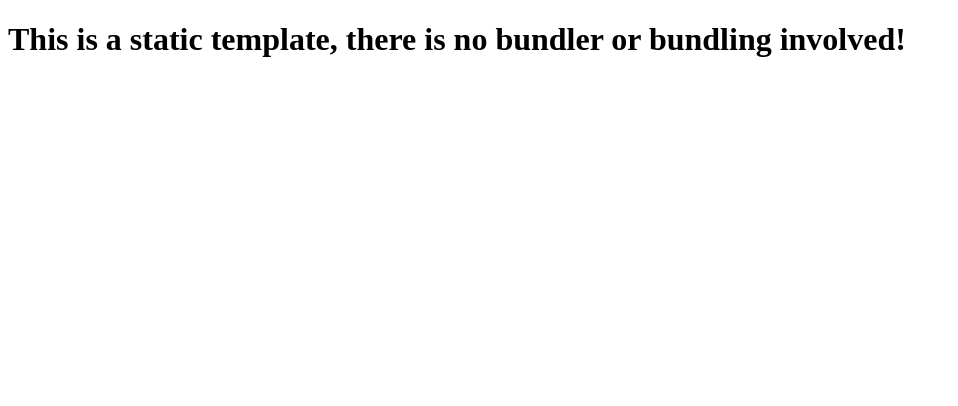
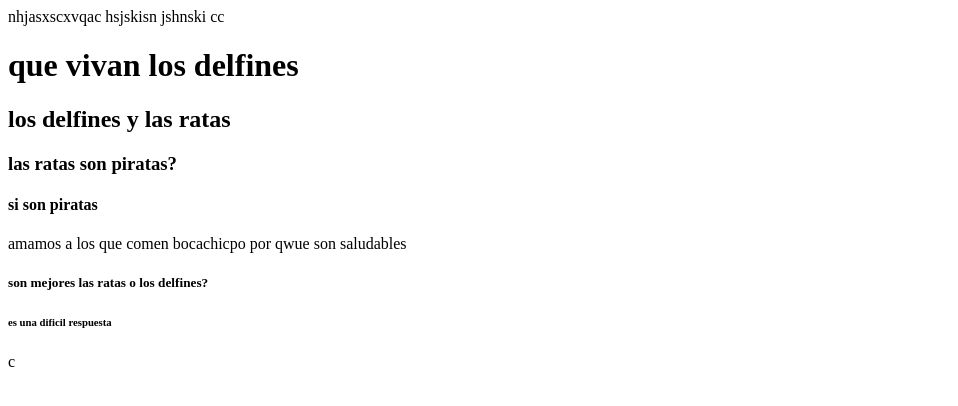
Before and after one commit to ManuRiptus11/html-manuela-ocampo, a website: page index.html in a window 1280 px wide. Shown: the whole page, without its empty margins (0-958 px from the left). Drawn offline with Linux system fonts and the light colour scheme.

Commit message:
initial commit

```diff
--- a/index.html
+++ b/index.html
@@ -1,12 +1,36 @@
 <!DOCTYPE html>
 <html lang="en">
   <head>
-    <meta charset="UTF-8">
-    <meta name="viewport" content="width=device-width, initial-scale=1.0">
-    <meta http-equiv="X-UA-Compatible" content="ie=edge">
-    <title>Static Template</title>
-  </head>
+    <meta charset="UTF-8" />
+    <meta name="el mar " content="width=device-width, initial-scale=1.0" />
+    <meta http-equiv="X-UA-Compatible" content="ie=edge" />
+    <title>Static Template</title></head
+  >nhjasxscxvqac
   <body>
-    <h1>This is a static template, there is no bundler or bundling involved!</h1>
+    hsjskisn jshnski cc
+    <h1>
+      que vivan los delfines
+    </h1>
+
+    <h2>
+      los delfines y las ratas
+    </h2>
+    <h3>
+      las ratas son piratas?
+    </h3>
+    <h4>
+      si son piratas
+    </h4>
+    <p>
+      amamos a los que comen bocachicpo por qwue son saludables
+    </p>
+
+    <h5>
+      son mejores las ratas o los delfines?
+    </h5>
+    <h6>
+      es una dificil respuesta
+    </h6>
   </body>
+  c
 </html>
```
